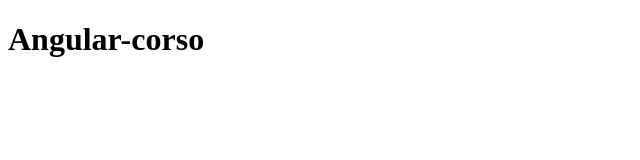
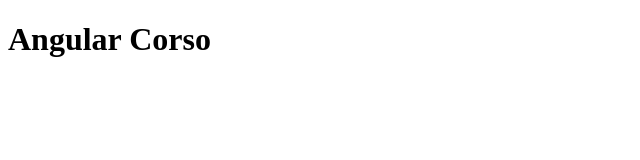
Before and after one commit to ironmanromeo/angular-corso, an Angular app: page / in a window 1280 px wide. Shown: the top 160 px of the page, without its empty margins (0-640 px from the left). Built offline with nearby package versions, Linux system fonts and the light colour scheme.

Commit message:
lezione2-esercizio1

```diff
--- a/src/app/app.component.html
+++ b/src/app/app.component.html
@@ -1 +1 @@
-<h1>Angular-corso</h1>
+<h1>Angular Corso</h1>
--- a/src/app/app.module.ts
+++ b/src/app/app.module.ts
@@ -3,6 +3,9 @@ import { BrowserModule } from '@angular/platform-browser';
 
 import { AppRoutingModule } from './app-routing.module';
 import { AppComponent } from './app.component';
+
+import "./training_javascript"
+import "./training_typescript"
 
 @NgModule({
   declarations: [
--- /dev/null
+++ b/src/app/training_javascript.js
@@ -0,0 +1,6 @@
+const nome = "Renzo"
+const cognome = "Tramaglino"
+const nomecognome= nome+cognome;
+console.log(nomecognome)
+const nomecognome2 = `${nome}+${cognome}`
+console.log(nomecognome2)
```
Also changed, not shown: src/app/training_typescript.ts (added).
